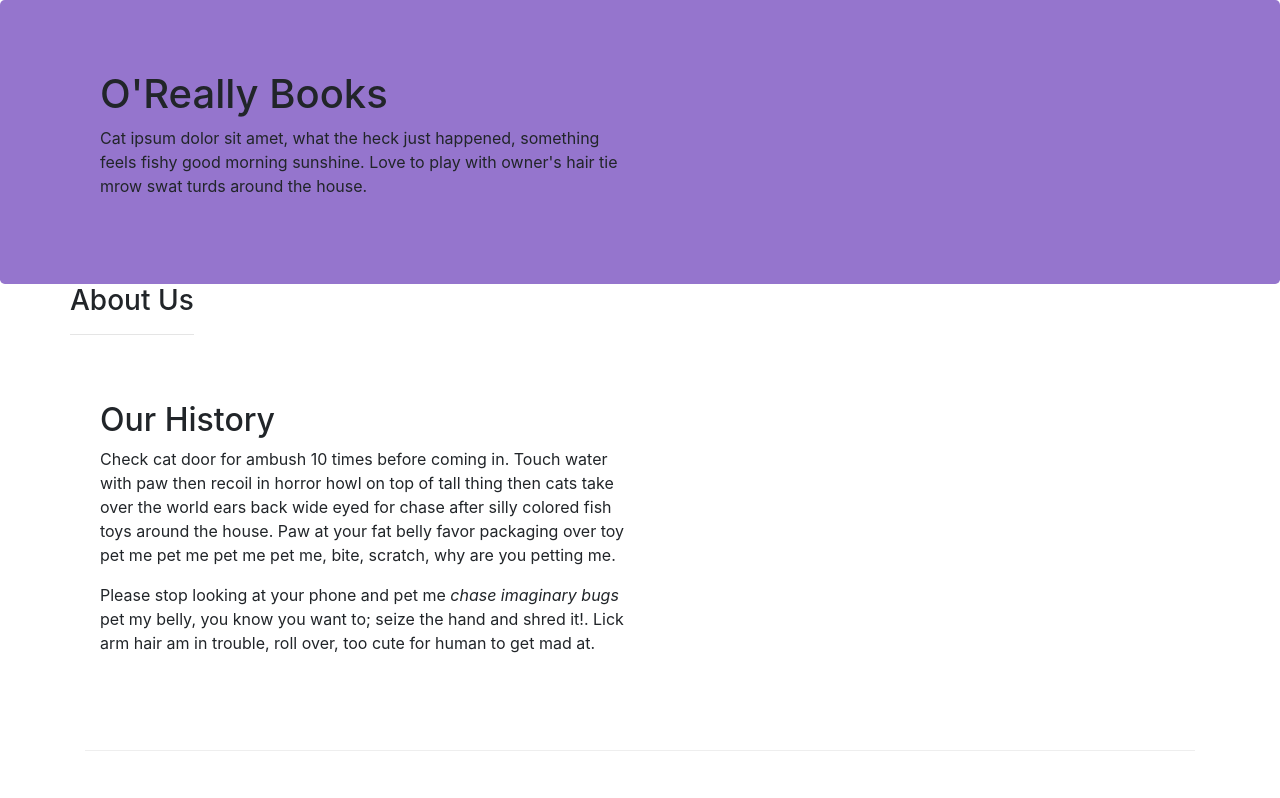
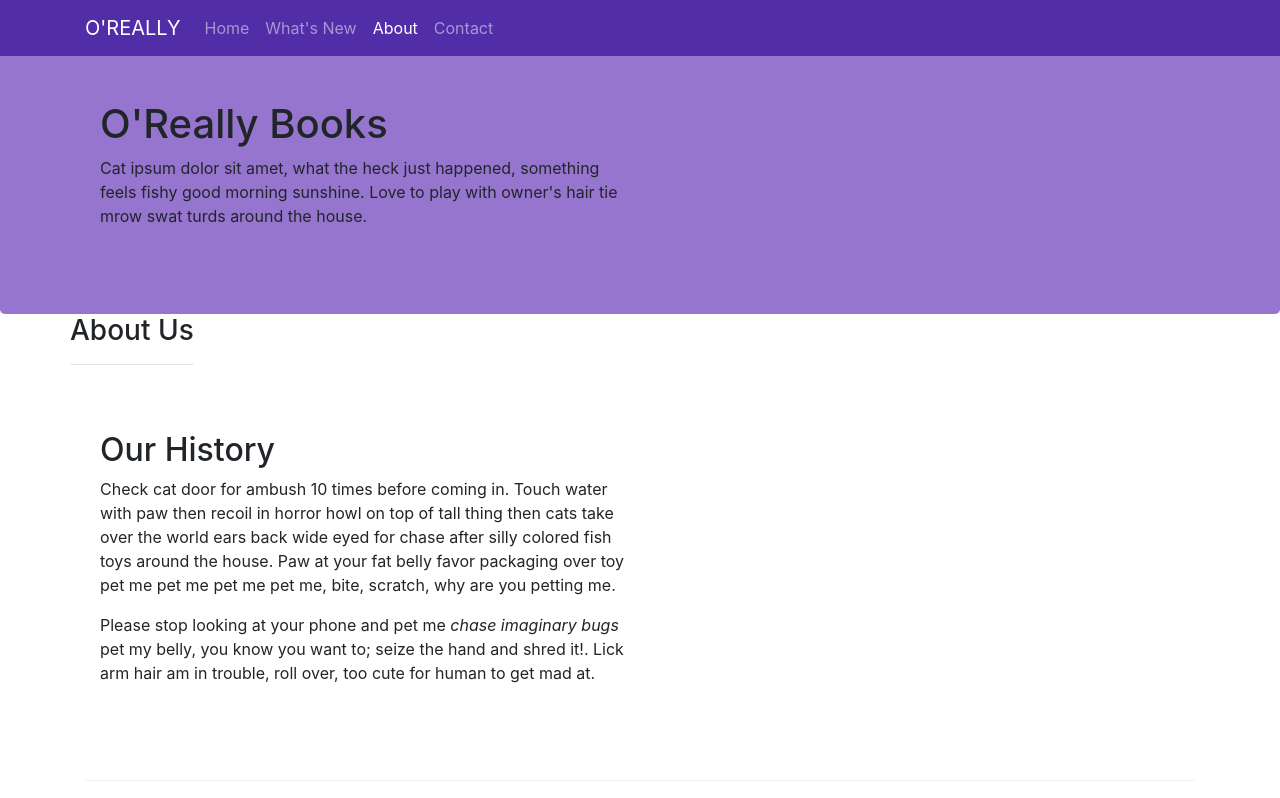
Before and after one commit to betsystevens/books, a website: page aboutus.html in a window 1280 px wide. Shown: the top 798 px of the page. Drawn offline with nearby package versions, Linux system fonts and the light colour scheme.

Commit message:
added collapsable navigation

```diff
--- a/aboutus.html
+++ b/aboutus.html
@@ -13,7 +13,31 @@
 </head>
 
 <body>
-
+    <nav class="navbar navbar-dark navbar-expand-sm fixed-top">
+        <div class="container">
+            <button class="navbar-toggler" type="button"
+                    data-toggle="collapse" data-target="#Navbar">
+                <span class="navbar-toggler-icon"></span>
+            </button>
+            <a href="./index.html" class="navbar-brand">O'REALLY</a>
+            <div class="collapse navbar-collapse" id="Navbar">
+                <ul class="navbar-nav mr-auto">
+                    <li class="nav-item">
+                        <a href="./index.html" class="nav-link">Home</a>
+                    </li>
+                    <li class="nav-item">
+                        <a href="#" class="nav-link">What's New</a>
+                    </li>
+                    <li class="nav-item active">
+                        <a href="./aboutus.html" class="nav-link">About</a>
+                    </li>
+                    <li class="nav-item">
+                        <a href="#" class="nav-link">Contact</a>
+                    </li>
+                </ul>
+            </div>
+        </div>
+    </nav>
     <header class="jumbotron">
         <div class="container">
             <div class="row row-header">
--- a/css/styles.css
+++ b/css/styles.css
@@ -1,3 +1,11 @@
+body {
+  padding: 30px 0px 0px 0px;
+  z-index: 0;
+}
+
+.navbar-dark {
+  background-color: #512DA8;
+}
 .row-header {
   margin: 0px auto;
   padding: 0px auto;
```
Also changed, not shown: index.html (+25 -0 lines).
